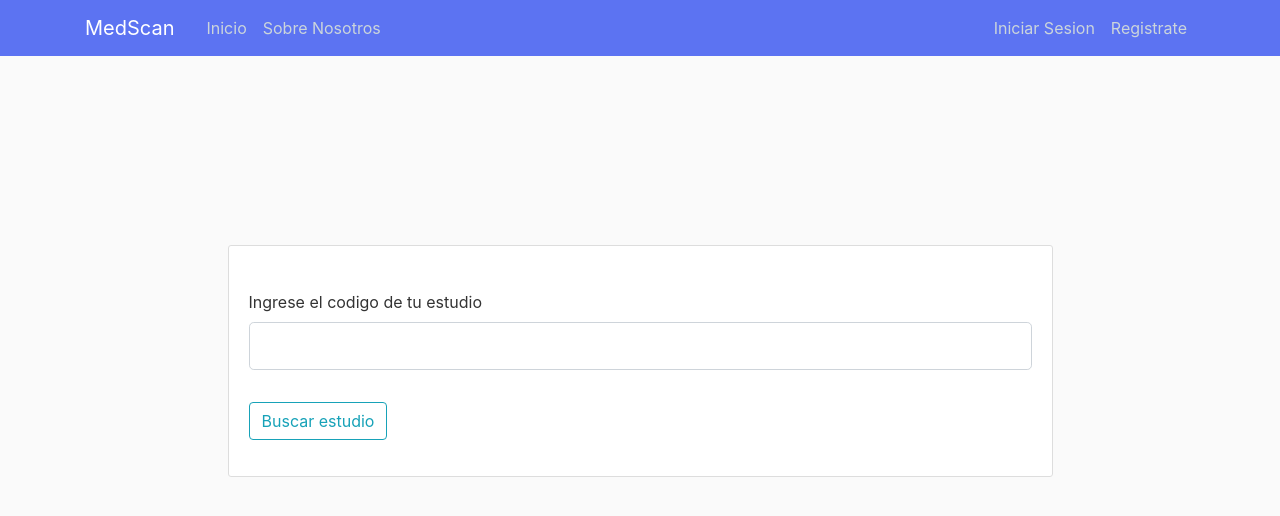
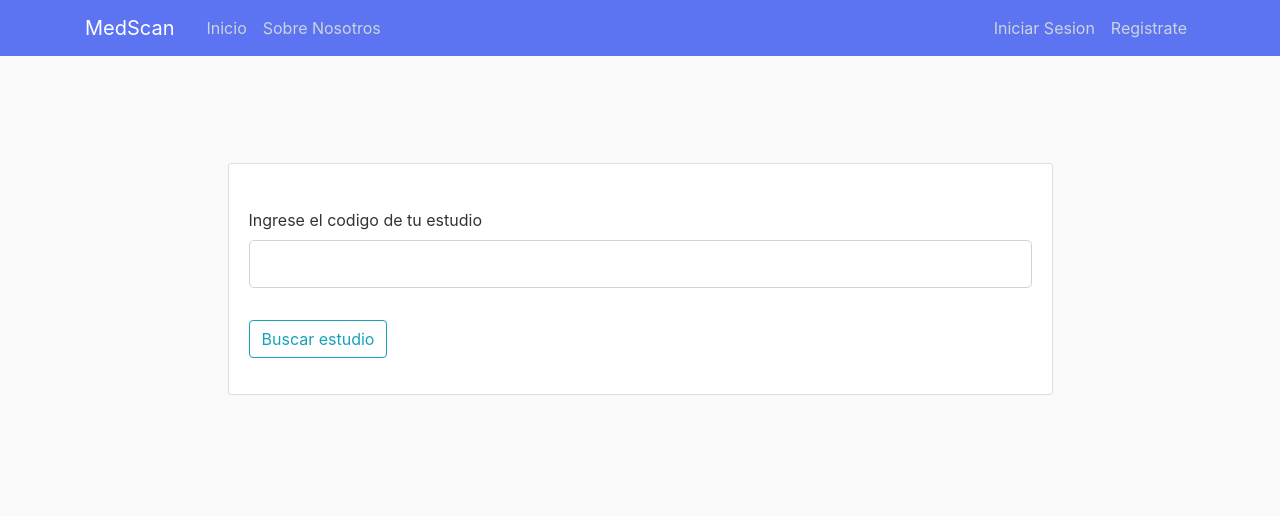
Before and after one commit to jatobrun/medapp, a Flask app: page / in a window 1280 px wide. Shown: the top 516 px of the page. Run offline with Flask 2, Linux system fonts and the light colour scheme; some libraries are stand-ins or nearby versions.

Commit message:
'homechange'

```diff
--- a/src/templates/home.html
+++ b/src/templates/home.html
@@ -1,6 +1,6 @@
 {%extends 'base1.html'%} {%block body%}
 
-<div class="content-section animated fadeInUp" style="margin-top: 20%;">
+<div class="content-section animated fadeInUp" style="margin-top: 10%">
     <form method="POST" action="" enctype='multipart/form-data'>
         {{form.hidden_tag()}}
         <fieldset class="form-group">
```
